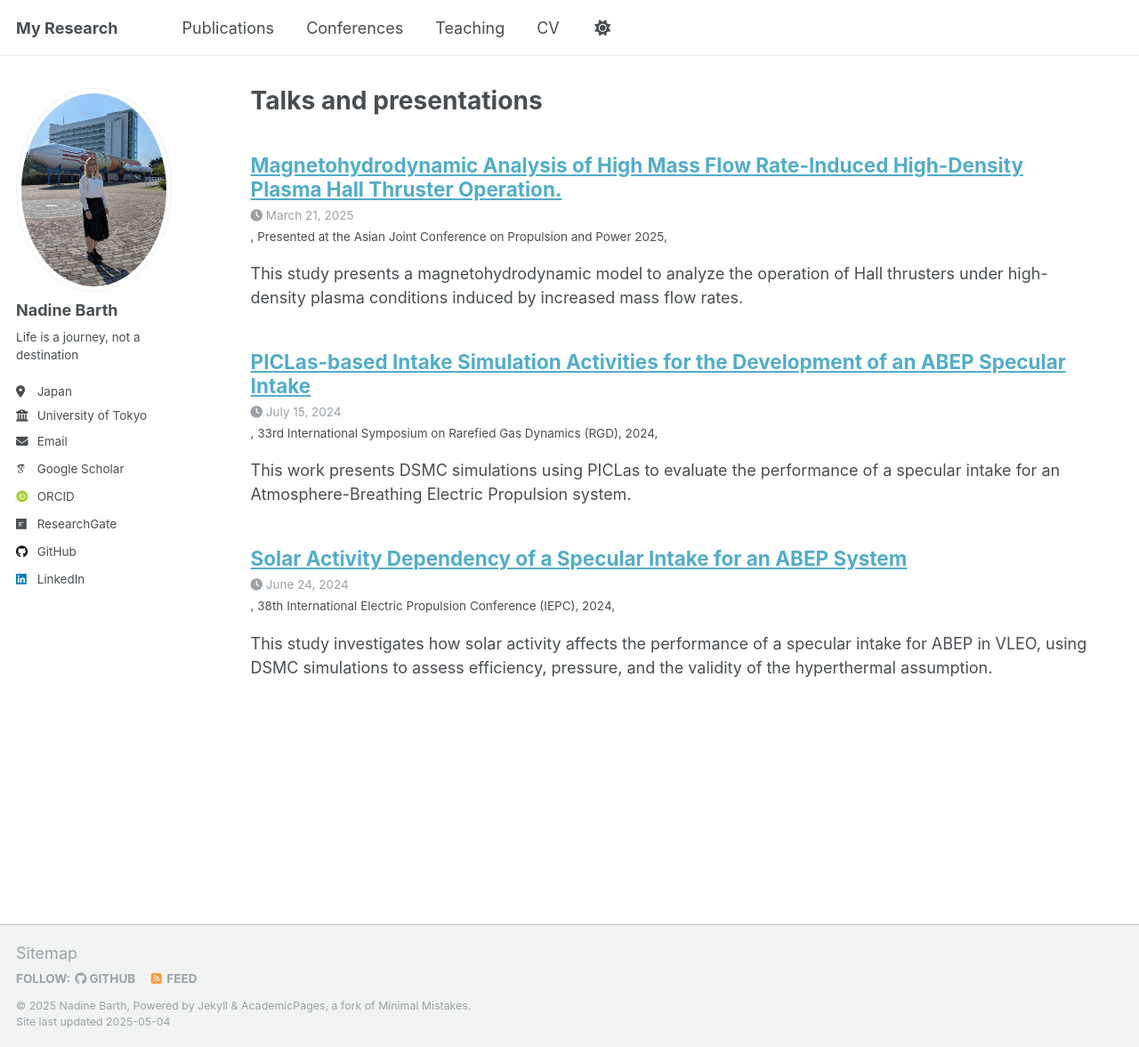
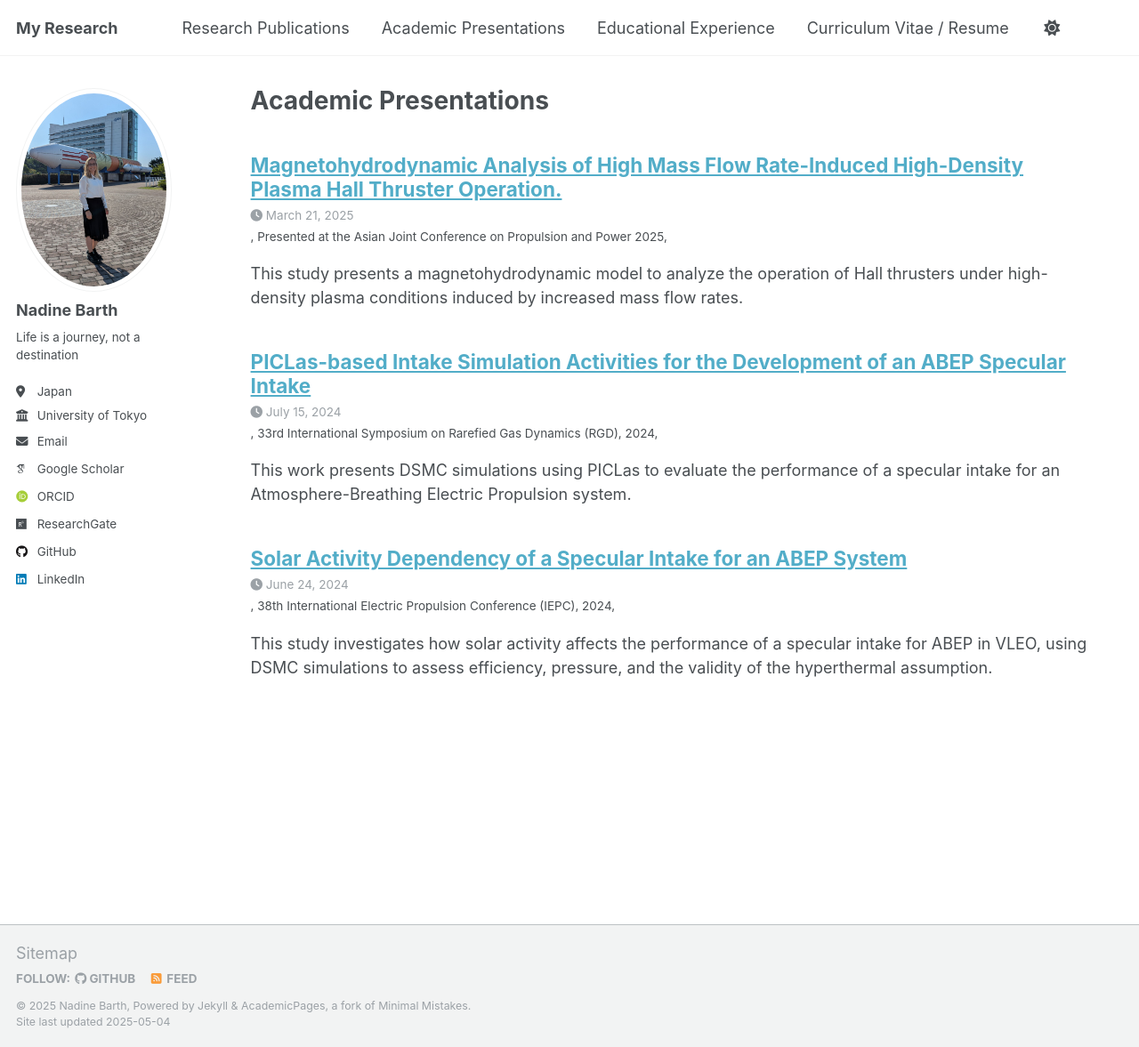
Before and after one commit to Barth-Nadine/Research, a Jekyll site: the page built from _pages/talks.html, in a window 1280 px wide and 1177 px high. Shown: the whole window at 89% size. Built offline with Jekyll 4.4.1, drawn with Linux system fonts in a browser that asks for light colours; some web fonts are replaced.

Commit message:
Rename-Pages

```diff
--- a/_data/navigation.yml
+++ b/_data/navigation.yml
@@ -8,13 +8,13 @@
 #      Markdown formatted page while the second is generated using JSON.
 
 main:
-  - title: "Publications"
+  - title: "Research Publications"
     url: /publications/
 
-  - title: "Conferences"
+  - title: "Academic Presentations"
     url: /talks/
 
-  - title: "Teaching"
+  - title: "Educational Experience"
     url: /teaching/
 
   #- title: "Portfolio"
@@ -23,7 +23,7 @@ main:
   #- title: "Blog Posts"
   #  url: /year-archive/
 
-  - title: "CV"
+  - title: "Curriculum Vitae / Resume"
     url: /cv/
 
   #- title: "CV"
--- a/_pages/cv.md
+++ b/_pages/cv.md
@@ -1,14 +1,14 @@
 ---
 layout: archive
-title: "CV"
+title: "Curriculum Vitae / Resume"
 permalink: /cv/
-author_profile: false
+author_profile: true
 redirect_from:
   - /resume
 ---
 
 {% include base_path %}
-
+----
 Education
 ======
 * Ph.D in Aerospace Engineering, University of Tokyo, 2027/09 (expected)
@@ -27,7 +27,7 @@ Education
 
 * Mittlere Reife equals GCE O-levels, Theodor-Schüz Secondary School, 2012/05
 
-
+----
 Work experience
 ======
 * Institute of Space Systems (University of Stuttgart, IRS), Stuttgart
@@ -68,7 +68,7 @@ Work experience
 	* 10/2018 – 09/2022: Trainer
     * Duties includes: Trainer of the university trampoline sports group and organization of competitions.
 
-
+----
 Skills
 ======
 * Programming
@@ -90,19 +90,18 @@ Skills
 * LabVIEW
 * Languages
 	* German
-	* English (TOEFL IBT: 113)
+	* English (TOEFL IBT 113)
 	* Japanese (N4)
 
+----
 Publications
 ======
   <ul>{% for post in site.publications reversed %}
     {% include archive-single-cv.html %}
   {% endfor %}</ul>
 
-Talks
+Academic Presentations
 ======
   <ul>{% for post in site.talks reversed %}
     {% include archive-single-talk-cv.html  %}
   {% endfor %}</ul>
-
-======
--- a/_pages/publications.html
+++ b/_pages/publications.html
@@ -1,6 +1,6 @@
 ---
 layout: archive
-title: "Publications"
+title: "Research Publications"
 permalink: /publications/
 author_profile: true
 ---
--- a/_pages/talks.html
+++ b/_pages/talks.html
@@ -1,6 +1,6 @@
 ---
 layout: archive
-title: "Talks and presentations"
+title: "Academic Presentations"
 permalink: /talks/
 author_profile: true
 ---
--- a/_pages/teaching.html
+++ b/_pages/teaching.html
@@ -1,6 +1,6 @@
 ---
 layout: archive
-title: "Teaching"
+title: "Educational Experience"
 permalink: /teaching/
 author_profile: true
 ---
```
Also changed, not shown: _data/authors.yml (+3 -15 lines).
